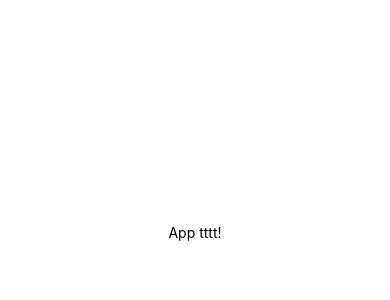
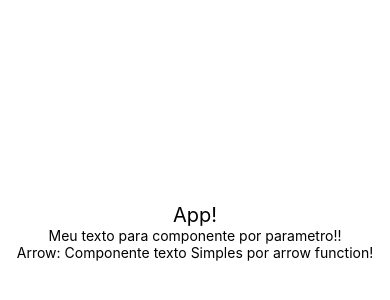
Before and after one commit to marksmachadodelimarezende/reactNativeEad, a React Native app in the folder exercicios/: screen / in a window 390 px wide. Shown: the part 190-490 px from the top of the page. Built offline with nearby package versions, Linux system fonts and the light colour scheme.

Commit message:
Criado primeiro componente de texto simples e importado no App.js, que é a pagina inicial, passando o texto a ser exibido por parametro.

```diff
--- a/exercicios/index.js
+++ b/exercicios/index.js
@@ -3,7 +3,7 @@
  */
 
 import {AppRegistry} from 'react-native';
-import App from './App';
+import App from './src/App';
 import {name as appName} from './app.json';
 
 AppRegistry.registerComponent(appName, () => App);
--- a/exercicios/App.js
+++ b/exercicios/src/App.js
@@ -1,12 +1,15 @@
 import React, { Component } from 'react'
 import { View, Text, StyleSheet } from 'react-native'
+import Simples from './componentes/Simples'
+import SimplesArrow from './componentes/SimplesArrow'
 
 export default class App extends Component {
-    //funcao responsavel por renderizar a tela. Ela retorna os objetos - return()
     render(){
       return (
         <View style={styles.container}>
-          <Text>App tttt!</Text>
+          <Text style={styles.f20}>App!</Text>
+          <Simples texto='Meu texto para componente por parametro!!'></Simples>
+          <SimplesArrow texto='Componente texto Simples por arrow function!'></SimplesArrow>
         </View>
       )
     }
--- /dev/null
+++ b/exercicios/src/componentes/Simples.js
@@ -0,0 +1,6 @@
+import React from 'react'
+import { Text } from 'react-native'
+
+export default function(props){
+    return <Text>{props.texto}</Text>
+}
--- /dev/null
+++ b/exercicios/src/componentes/SimplesArrow.js
@@ -0,0 +1,4 @@
+import React from 'react'
+import { Text } from 'react-native'
+
+export default (props) => <Text>Arrow: {props.texto}</Text>
```
